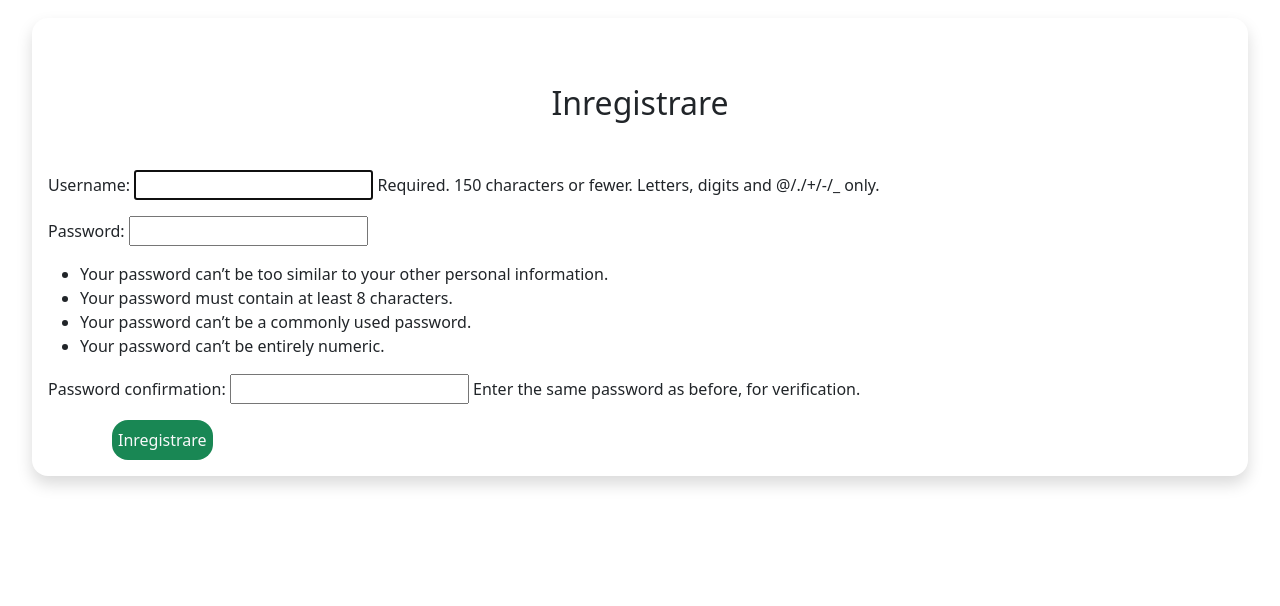
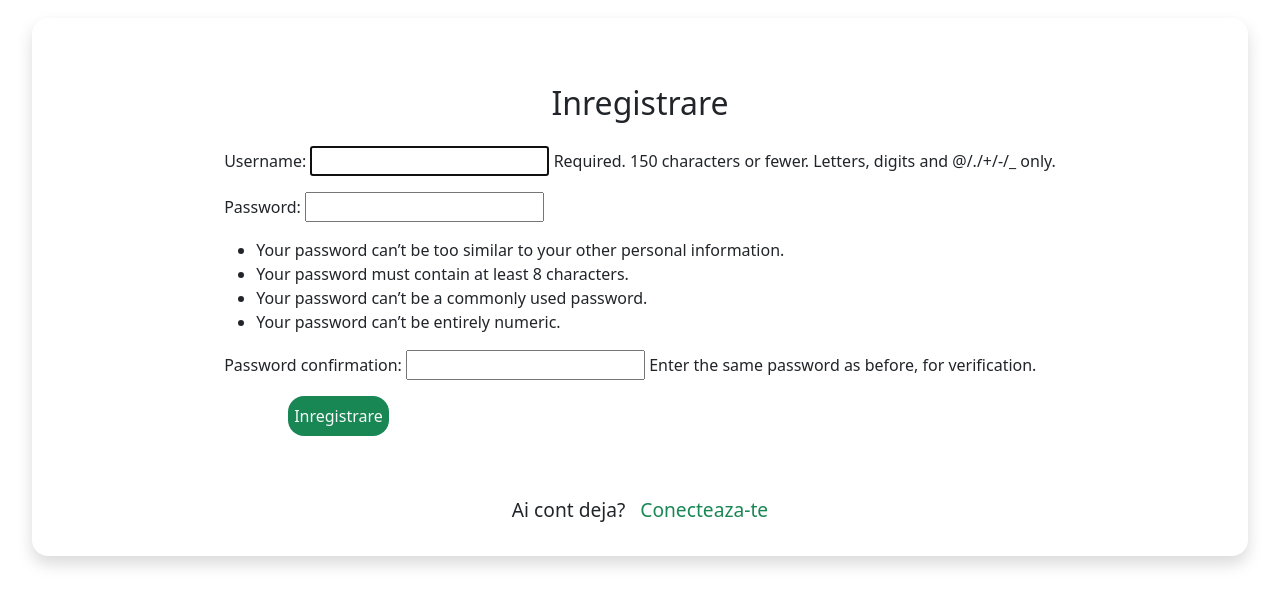
Before and after one commit to Perun951/BookPlace-3.0, a Django app: page /inregistrare/ in a window 1280 px wide. Shown: the part 62-668 px from the top of the page. Run offline with Django 4.2, Linux system fonts and the light colour scheme; data comes from the database, SQL or seed files in the repository; some libraries are stand-ins or nearby versions.

Commit message:
30.04.23 p1

```diff
--- a/bookplace/core/templates/core/base.html
+++ b/bookplace/core/templates/core/base.html
@@ -25,22 +25,23 @@
                   <input class="form-control me-2 shadow bg-body-tertiary rounded" type="search" placeholder="CAUTARE CARTE" aria-label="Search" name="query">
                   <button class="btn btn-success bg-body-success rounded shadow" style="font-size: larger; " type="submit">Cauta</button>
                 </form>
-                <div class="offcanvas-header">
+                <div class="offcanvas-header d-flex justify-content-around">
                   {% if request.user.is_authenticated %}
-                    <a href="{% url 'myaccount' %}" class="d-flex align-items-center justify-content-center text-bg-success bg-body-success rounded shadow" style="color: white; text-decoration: none; margin-top: 5vh;width: 40%; height: 80%;"><button class="text-bg-success rounded mx-auto border-0 rounded" style="font-size: larger; width: 100%;height: 100%;">Contul meu</button></a>
-                    <a href="{% url 'my_store' %}" class="d-flex align-items-center justify-content-center text-bg-success bg-body-success rounded shadow" style="color: white; text-decoration: none; margin-top: 5vh;width: 40%; height: 80%;"><button class="text-bg-success rounded mx-auto border-0 rounded" style="font-size: larger; width: 100%;height: 100%;">Magazinul meu</button></a>
+                    <a href="{% url 'myaccount' %}" class="d-flex align-items-center justify-content-center text-bg-success bg-body-success rounded-4 shadow" style="color: white; text-decoration: none; margin-top: 1vh;width: 40%; height: 100%;"><button class="text-bg-success rounded mx-auto border-0 rounded" style="font-size: larger; width: 100%;height: 100%;">Contul meu</button></a>
+                    <a href="{% url 'my_store' %}" class="d-flex align-items-center justify-content-center text-bg-success bg-body-success rounded-4 shadow" style="color: white; text-decoration: none; margin-top: 1vh;width: 40%; height: 1000%;"><button class="text-bg-success rounded mx-auto border-0 rounded" style="font-size: larger; width: 100%;height: 100%;">Magazinul meu</button></a>
                   {% else %}
-                  <a href="{% url 'login' %}" class="d-flex align-items-center justify-content-center text-bg-success bg-body-success rounded shadow" style="color: white; text-decoration: none; margin-top: 5vh;width: 40%; height: 80%;"><button class="text-bg-success rounded mx-auto border-0 rounded" style="font-size: larger; width: 100%;height: 100%;">Conectare</button></a>
-                  <a href="{% url 'signup' %}" class="d-flex align-items-center justify-content-center text-bg-success bg-body-success rounded shadow" style="color: white; text-decoration: none; margin-top: 5vh;width: 40%; height: 80%;"><button class="text-bg-success rounded mx-auto border-0 rounded" style="font-size: larger; width: 100%;height: 100%;">Inregistrare</button></a>
+                  <a href="{% url 'login' %}" class="d-flex align-items-center justify-content-center text-bg-success bg-body-success rounded-4 shadow" style="color: white; text-decoration: none; margin-top: 1vh;width: 40%; height: 100%;"><button class="text-bg-success rounded mx-auto border-0 rounded" style="font-size: larger; width: 100%;height: 100%;">Conectare</button></a>
+                  <a href="{% url 'signup' %}" class="d-flex align-items-center justify-content-center text-bg-success bg-body-success rounded-4 shadow" style="color: white; text-decoration: none; margin-top: 1vh;width: 40%; height: 100%;"><button class="text-bg-success rounded mx-auto border-0 rounded" style="font-size: larger; width: 100%;height: 100%;">Inregistrare</button></a>
                   {% endif %}
                 </div>
+                <hr>
                 <div class="offcanvas-header">
                   <h5 class="offcanvas-title" id="offcanvasDarkNavbarLabel"><b>Sectiuni:</b></h5>
                 </div>
                 <div class="offcanvas-body">
                     <ul class="navbar-nav justify-content-end flex-grow-1 pe-3">
                       <li class="nav-item">
-                        <ul class="navbar-nav me-auto my-2 my-lg-0 navbar-nav-scroll" style="--bs-scroll-height: 45vh;">
+                        <ul class="navbar-nav me-auto my-2 my-lg-0 navbar-nav-scroll" style="--bs-scroll-height: 43vh;">
                           <div class="menu">
                             {% menu %}
                           </div>
--- a/bookplace/userprofile/templates/userprofile/signup.html
+++ b/bookplace/userprofile/templates/userprofile/signup.html
@@ -7,12 +7,19 @@ Inscrie-te
 {% block content %}
 <div class="card mx-auto rounded-4 shadow p-3 mb-5 bg-white rounded border-0" style="background-color: white; width: 95%; height: 90%; margin-bottom: 5%;  margin-top: 80px; ">
     <h5 class="card-title mx-auto" style="margin-top: 50px;"><font size="6">Inregistrare</font></h5>
-    <form method="post" action="." style="margin-top: 5vh;">
-        {% csrf_token %}
+    <div class="d-flex justify-content-center" style="margin-bottom: 5%;margin-left: 2%;margin-right: 2%;">
+        <form method="post" action="." style="margin-top: 2vh;">
+            {% csrf_token %}
 
-        {{ form.as_p }}
+            {{ form.as_p }}
 
-        <button class="bg-success py-2 px-9 rounded-4 text-light border-0" style="margin-left: 5vw;">Inregistrare</button>
-    </form>
+            <button class="bg-success py-2 px-8 rounded-4 text-light border-0" style="margin-left: 5vw;">Inregistrare</button>
+        </form>
+    </div>
+    <div class="mx-auto" style="font-size: larger;">
+        <p>Ai cont deja?&nbsp;&nbsp;
+        <a href="{% url 'login' %}" style="text-decoration: none; width: 200px;height: 40px;" class="text-success">Conecteaza-te</a>
+        </p>
+    </div>
 </div>
 {% endblock %}
--- a/todo.txt
+++ b/todo.txt
@@ -3,14 +3,12 @@
     -DONE recomandari(if true->recom.html)
     -DONE cele mai apreciate
     -DONE nr reviewuri
-    -most downloaded
+    -ABANDON most downloaded
 -Nu ai cont/Ai deja cont
--django-filter ratings
 -search filter
 -authentificare google
 -downloads for user(p7St)
     -trb sa fac un model de usr(va fi util si la formular cel mai probabil)
 -sign/login in form
 -request admin form (pe pagina contul meu)
--github
 -favourites
```
Also changed, not shown: bookplace/store/templates/store/partials/carusel_c_n.html (+4 -4 lines), bookplace/store/templates/store/partials/carusel_nota.html (+4 -4 lines), bookplace/store/templates/store/partials/carusel_r.html (+4 -4 lines), bookplace/store/templates/store/partials/carusel_rv.html (+4 -4 lines), bookplace/userprofile/templates/userprofile/login.html (+7 -3 lines), bookplace/store/models.py (line endings or trailing spaces).
